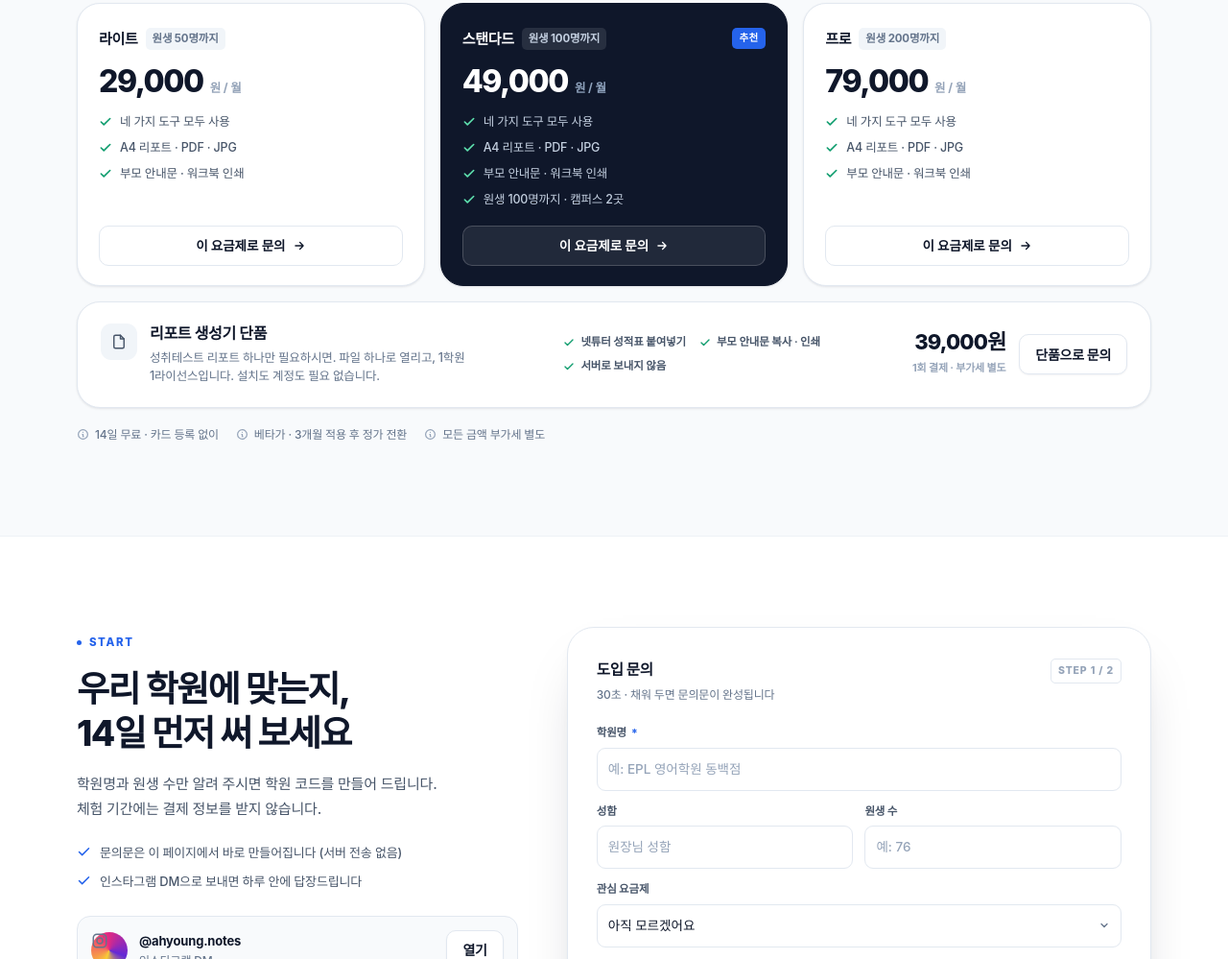
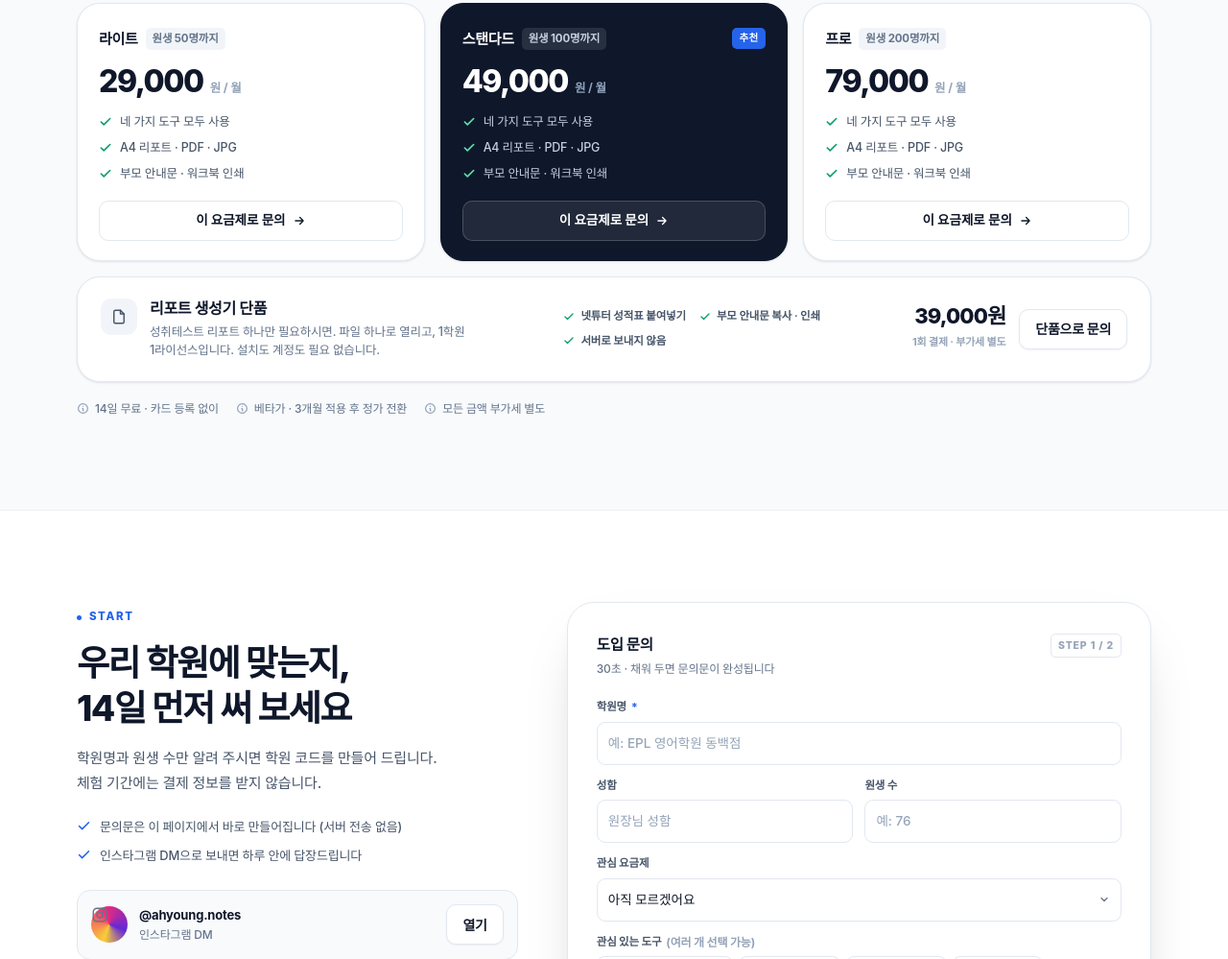
Before and after one commit to ahyoungkim0802-web/epl-lab, a plain HTML site: page index.html in a window 1280 px wide. Shown: the part 4676-5675 px from the top of the page at 96% size. Drawn offline with Linux system fonts and the light colour scheme; a web font is replaced by a local one.

Commit message:
요금 카드에서 임의로 넣었던 '캠퍼스 2곳' 문구 제거 — 세 요금제 혜택 문구 통일

```diff
--- a/index.html
+++ b/index.html
@@ -1220,7 +1220,6 @@ h3,.h3{font-size:clamp(20px,1.9vw,25px);font-weight:750;line-height:1.34;letter-
           <li><svg viewBox="0 0 24 24" fill="none" stroke="currentColor" stroke-width="2.8" stroke-linecap="round" stroke-linejoin="round" aria-hidden="true"><path d="m4 12 5 5L20 6"/></svg>네 가지 도구 모두 사용</li>
           <li><svg viewBox="0 0 24 24" fill="none" stroke="currentColor" stroke-width="2.8" stroke-linecap="round" stroke-linejoin="round" aria-hidden="true"><path d="m4 12 5 5L20 6"/></svg>A4 리포트 · PDF · JPG</li>
           <li><svg viewBox="0 0 24 24" fill="none" stroke="currentColor" stroke-width="2.8" stroke-linecap="round" stroke-linejoin="round" aria-hidden="true"><path d="m4 12 5 5L20 6"/></svg>부모 안내문 · 워크북 인쇄</li>
-          <li><svg viewBox="0 0 24 24" fill="none" stroke="currentColor" stroke-width="2.8" stroke-linecap="round" stroke-linejoin="round" aria-hidden="true"><path d="m4 12 5 5L20 6"/></svg>원생 100명까지 · 캠퍼스 2곳</li>
         </ul>
         <button class="pcard-cta" type="button" data-pick="standard">이 요금제로 문의
           <svg viewBox="0 0 24 24" fill="none" stroke="currentColor" stroke-width="2.2" stroke-linecap="round" stroke-linejoin="round" aria-hidden="true"><path d="M5 12h14M13 6l6 6-6 6"/></svg>
```
